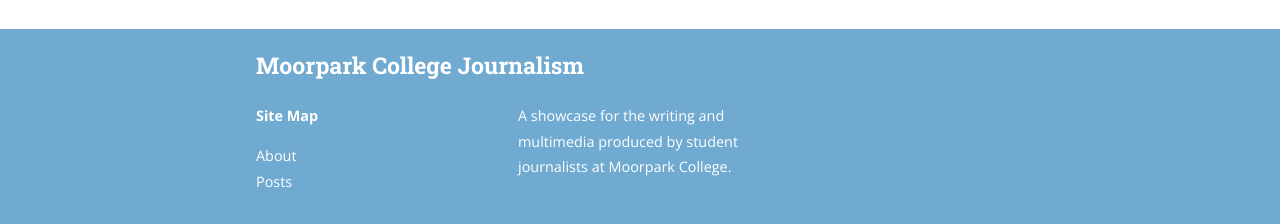
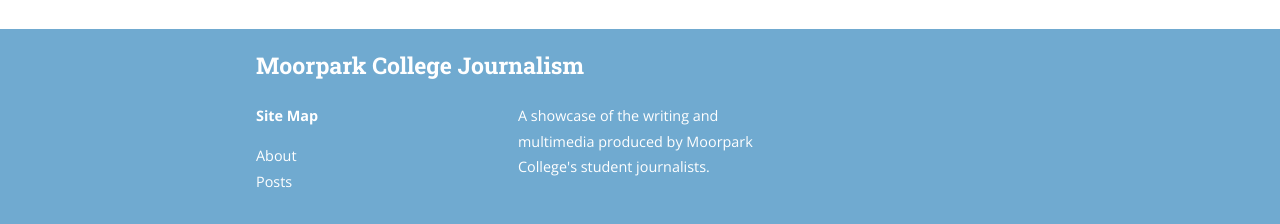
Before and after one commit to seangreene/mcjournalism, a Jekyll site: the page built from index.html, in a window 1280 px wide. Shown: the part 1112-1336 px from the top of the page. Built offline with Jekyll 4.4.1, drawn with Linux system fonts in a browser that asks for light colours; nearby versions of some CDN libraries; the list of posts is cut into pages by our own code; a style sheet for code colours, icons or effects is not loaded.

Commit message:
seo description

```diff
--- a/_config.yml
+++ b/_config.yml
@@ -14,7 +14,7 @@
 email:
 name:
 description: >
-  A showcase for the writing and multimedia produced by student journalists at Moorpark College.
+  A showcase of the writing and multimedia produced by Moorpark College's student journalists.
 # Base URL of site (i.e. /blog). It should always start with a slash,
 # and never end with a slash. Set it to a blank value if hosting at the
 # root of your server.
```
